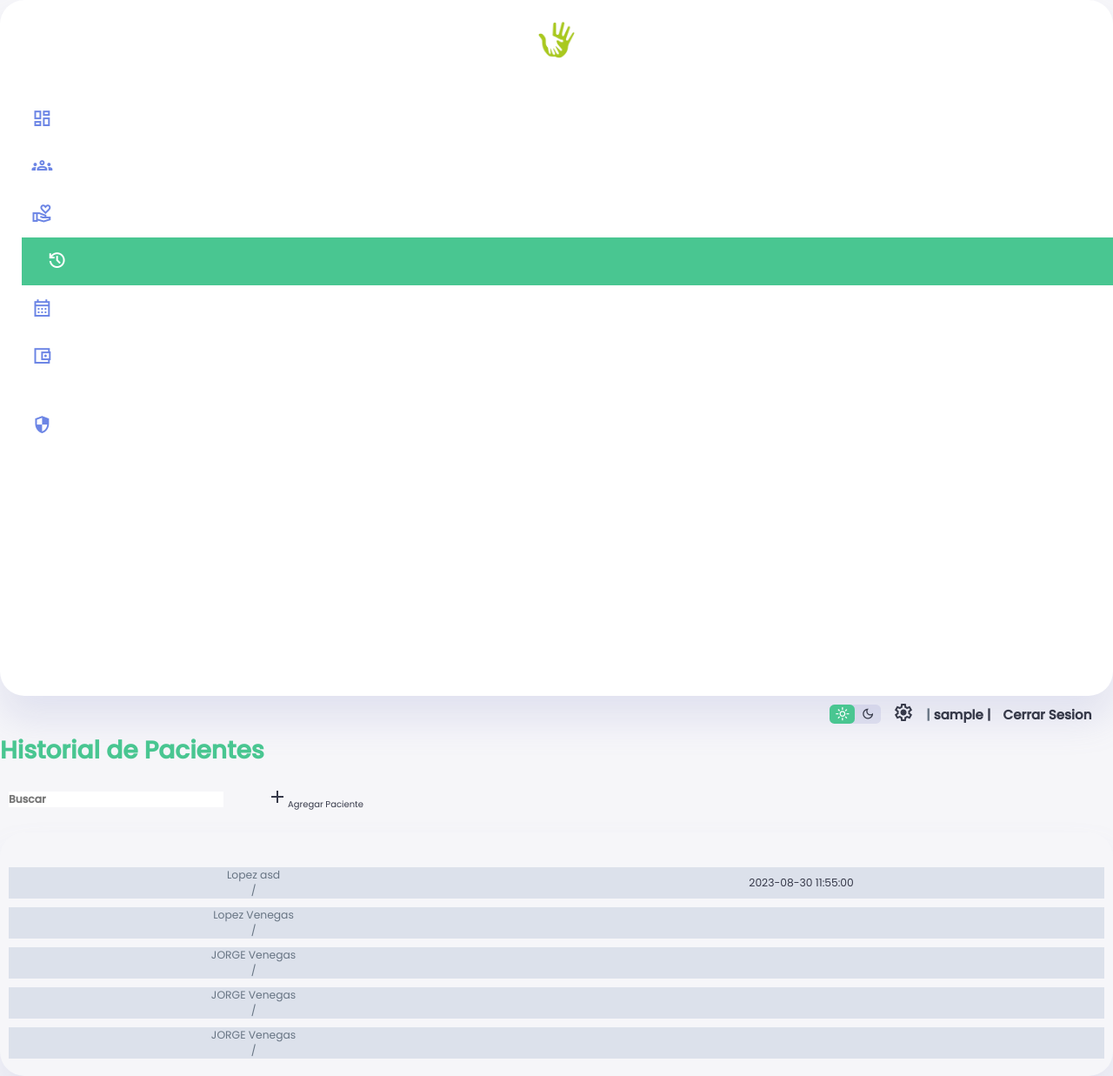
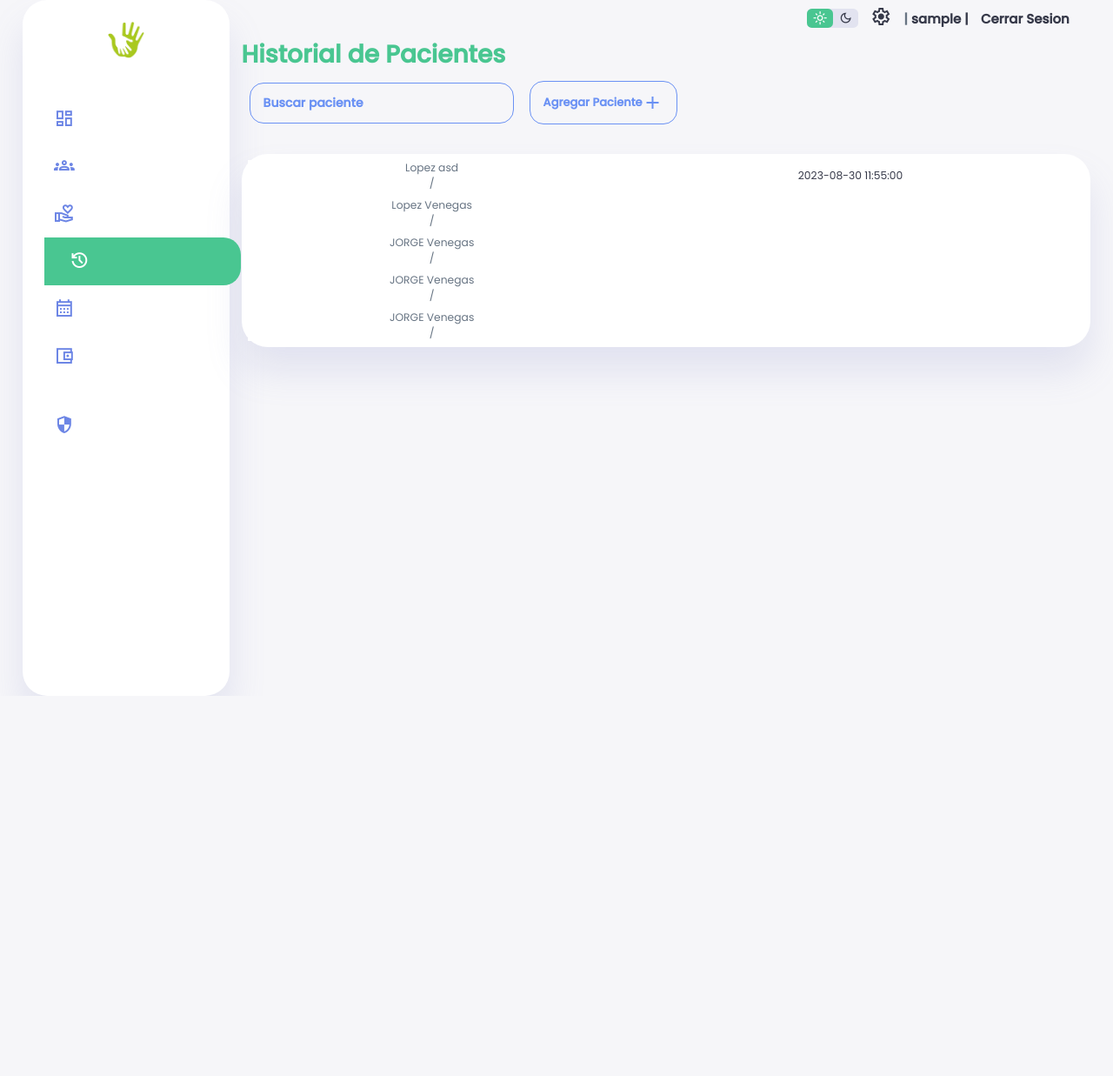
Before and after one commit to JorgeVenegasPe/Contigo-Voy, a PHP site: page /Vista/Historial.php in a window 1280 px wide; the page is wider, and only the part inside the window is pictured. Shown: that part at 87% size. After the commit the page ends 800 px from the top of that part, so only its background shows below. Run offline with PHP 8.4, Linux system fonts and the light colour scheme; the visitor is signed in with stand-in values (Sample User, id 1); data comes from the database, SQL or seed files in the repository; data that the repository does not hold is empty.

Commit message:
Add: styles into historial.php

```diff
--- a/Issets/css/historial.css
+++ b/Issets/css/historial.css
@@ -0,0 +1,200 @@
+/*---Para ubicar el side navbar y la vista de forma correcta---*/
+.containerTotal{
+    display: grid;
+    width: 96%;
+    margin: 0 auto;
+    gap: 1rem;
+    grid-template-columns: 17rem auto;
+}
+/*----------------Estilos de la casilla de buscar--------------*/
+.input-group input{
+	width: auto;
+	padding: 12px 15px;
+	border-radius: 15px;
+    font-weight: bold;
+    font-size: 14px;
+	background-color: transparent;
+    color: var(--color-warning);
+    outline: 1px solid var(--color-warning);
+    height: 100%;
+    transition: color 1s;
+}
+.input-group input::placeholder{
+    color: var(--color-warning);
+}
+/*------------Estilos del boton de agregar paciente------------*/
+.button {
+    display: flex;
+    justify-content: center;
+    align-items: center;
+    font-weight: bold;
+    font-size: 13px;
+    background-color: transparent;
+    color: var(--color-warning);
+    cursor: pointer;
+    border-radius: 15px ;
+    border: 0.1em var(--color-warning); /* Color del borde */
+    padding: 12px 15px;
+    outline: 1px solid var(--color-warning);
+    transition: color 1s;
+}
+.button:hover {
+    color: black;
+    cursor: pointer;
+
+}
+/*------------Estilos del container paciente------------*/
+.container-paciente-tabla{
+    width: 100%;
+    align-items: center;
+    padding-top: 2rem;
+}
+/*-Para cuando cambie a active-------*/
+.container-paciente-tabla.active{
+    display: grid;
+    grid-template-columns: 40% 60%;
+    padding-left: 2rem;
+    padding-right: 2rem;
+    gap: 0rem;
+    width: 100%;
+}
+/*---Container blanco de la izquierda (paciente/fecha)----*/
+.before-details{
+    background-color: var(--color-white);
+    box-shadow: var(--box-shadow);
+    height: 85%;
+    width: 100%;
+    border-radius: 30px;
+}
+.container-paciente-tabla.active .before-details{
+    border-radius: 30px 0px 0px 30px;
+}
+/*-----------Container de la derecha (detalles)------------*/
+.checkout-information {
+    border-left: 10px solid #6a92f4;
+    padding: 10px 10px;
+}
+/*------------Grupo TOP-------------*/
+.top-group{
+    display: flex;
+    flex-direction: row;
+    gap: 20px;
+    justify-content: space-between;
+}
+/*------------Sub grupo de TOP (fecha) Derecha-------------*/
+.date{
+    background-color: #6A92F4;
+    height: 90px;
+    width: 120px;
+    border-radius: 0px 20px;
+    display: flex;
+    align-items: center;
+    justify-content: center;
+    flex-direction: column;
+    color: white;
+}
+.date p{
+    color: white;
+}
+/*----Sub grupo de TOP (nombre,años,historial) Izquierda---*/
+.name{
+    display: flex;
+    flex-direction: column;
+    justify-content: start;
+    align-items: start;
+    gap: 2px;
+    }
+.visual2{
+    color: #6a92f4;
+    font-size: 22px;
+    font-weight: bold;
+}
+/*---Sub grupos del container derecha (diag, trat, etc)----*/
+.ci-input-group {
+    margin-left: 1rem;
+    margin-top: 1rem;
+}
+.ci-input-group .arriba{
+    font-size: 18px;
+    font-weight: 600;
+    color: #8fbbc8;
+}
+.ci-input-group .abajo{
+    font-size: 14px;
+    font-weight: 500;
+    text-align: start;
+}
+.arriba{
+    font-size: 14px;
+    font-weight: 700;
+    text-align: start;
+}
+/*---------Tabla (registros del inicio de la vista)---------*/
+table{
+    width: 100%;
+    margin-top: 0.5rem;
+    max-height: 55%;/*-no se por que pusieron esto PREGUNTAR*/
+    border-spacing: 0.5rem;
+}
+/*----------------Tabla cuando este en active---------------*/
+.container-paciente-tabla.active table {
+    width:100%;
+    margin-top: 1rem;
+    border-spacing: 0;
+}
+.container-paciente-tabla.active table tr.primera-fila td:first-child{
+    border-top-left-radius: 20px !important;
+}
+.container-paciente-tabla.active table td{
+    text-align: start;
+    padding-bottom: 1rem;
+    padding-top: 1rem;
+    border-bottom: 1px solid var(--color-warning);
+    border-top: 1px solid var(--color-warning);
+}
+.container-paciente-tabla.active table tr td:first-child{
+    padding-left: 2rem;
+}
+
+.container-paciente-tabla.active table tr {
+    background-color: #d5e1ef;
+}
+.container-paciente-tabla.active table tr.selected {
+    background-color: #6A92F4;
+    color: white;
+}
+/*---------------Container de detalles paciente-------------*/
+.patient-details {
+    display: none;
+    width: auto;
+    background-color: var(--color-white);
+    max-width: 100%;
+    text-align: center;
+    color: #49c691;
+    border-radius: var(--card-border-radius);
+    margin-top: 1rem;
+    box-shadow: var(--box-shadow);
+    animation: fadeIn 0.5s ease-in-out;
+    border-radius: 0px 30px 30px 0px;
+}
+/*-------------------Botones verdes config------------------*/
+.BUT {
+    justify-content: flex-end;
+    display: flex;
+}
+.green-button{
+    width: 130px;
+    height: 30px;
+    border-radius: 30px;
+    font-size: 10.2px;
+    background-color: #52C291;
+    color: white;
+}
+.green-button:hover{
+    color: var(--color-dark);
+    font-weight: 700;
+    cursor: pointer;
+    background-color: var(--color-white);
+    border: 1.5px solid var(--color-primary);
+    transition: all 0.5s ease-in-out;
+}
--- a/Vista/Historial.php
+++ b/Vista/Historial.php
@@ -16,68 +16,6 @@
     <script src="https://code.jquery.com/jquery-3.6.0.min.js"></script>
     <title>Datos de Paciente</title>
 </head>
-<style>
-    .checkout-information {
-     padding:10px;
-     width: 102%;
-    height: 105%;
-}
-    .container-paciente-tabla.active{
-        margin: 10px;
-    gap :0.1rem;
-    }
-    .container-paciente-tabla{
-        border-radius: var(--card-border-radius);
-        margin-top: 1rem;
-        box-shadow: var(--box-shadow);
-        animation: fadeIn 0.5s ease-in-out;
-        padding: 10px;
-    }
-    tr {
-    background-color: var(--color-info-light);
-    border-radius: 40px;
-}
-.div-hora{
-    display: flex;
-    align-items: center;
-    background-color: #6A92F4;
-    color: white;
-    justify-content: center;
-}
-.visual2{ /*Nueva clase creada para el formulario - Hans */
-    color: #89BEF5; /*Añadi un cambio de color - Hans */
-    font-size: 22px;
-    font-weight: bold;
-}
-table {
-    width: 100%;
-    border-collapse: separate;
-    border-spacing: 0 10px;
-    margin-top: 20px;
-    max-height: 55%;
-}
-.patient-details {
-        display: none;
-        width: 100%;
-        min-width: 700px;
-        text-align: center;
-        color: #49c691;
-        border-radius: var(--card-border-radius);
-        margin-top: 1rem;
-        box-shadow: var(--box-shadow);
-        animation: fadeIn 0.5s ease-in-out;
-    }
-    .arriba1 {
-        font-size: 24px;
-        font-weight: 700;
-        text-align: start;
-    }
-    .arriba{
-        font-size: 14px;
-        font-weight: 700;
-        text-align: start;
-    }
-</style>
 <body>
 <?php
 require_once("../Controlador/Paciente/ControllerPaciente.php");
@@ -97,19 +35,20 @@
     <h2 style="color: #49c691;">Historial de Pacientes</h2>
     <div class="recent-updates" style="display:flex; flex-direction: row; gap:20px; align-items: center; padding: 10px 0px 0px 10px">
         <div class="input-group">
-  	        <input type="text" style="background-color: White;" placeholder="Buscar"  class="input" required></input>
+  	        <input type="text" placeholder="Buscar paciente"  class="input" required></input>
         </div>
-        <a class="button" style="padding:10px 30px; font-size:10px;" href="RegPaciente.php">
-            <span class="material-symbols-sharp">add</span>Agregar Paciente
+        <a class="button" href="RegPaciente.php">
+           Agregar Paciente  <span class="material-symbols-sharp">add</span>
         </a>
     </div>
 
     <div class="container-paciente-tabla">
+        <div class="before-details">
         <table>
             <?php if (!empty($patients)) : ?>
-                <?php foreach ($patients as $patient) : ?>
+                <?php foreach ($patients as $index => $patient) : ?>
                     <tbody>
-                        <tr>
+                        <tr <?php if ($index === 0) echo 'class="primera-fila"'; ?>>
                             <td>
                                 <a style="cursor:pointer"
                                     class="show-info"
@@ -131,8 +70,8 @@
                 <?php endforeach;?>
             <?php endif;?>
         </table>
-        <div class="details" style="display: flex; flex-direction:row">
-        <div class="line"></div>
+        </div>
+        <div class="details">
         <div class="patient-details">
 
         </div>
@@ -218,35 +157,35 @@
 
             <div style="display:grid; flex-direction:row; gap:10px;">
                 <div class="checkout-information">
-                    <div class="input-group3">
-                        <div>
+                    <div class="top-group">
+                        <div class="name">
                             <h2 class="visual2">${nombres}</h2>
                             <p class="arriba">${edad} años, ${FechaInicioCita || 'Aun no hay cita'}</p>
-                            <button type="button" id="butto">Ver Historial Medico</button>
+                            <button type="button" class="green-button" id="butto">Ver Historial Medico</button>
                         </div>
                         <div class="date">
-                            <h2 style="color: white;" >20/07</h2>
-                            <p style="color: white;" >Próxima Consulta</p>
+                            <h2>20/07</h2>
+                            <p>Próxima Consulta</p>
                         </div>
                     </div>
-                    <div class="input-group">
-                        <h2 class="arriba1" for="#">Diagnostico </h2>
-                        <p class="arriba">${diagnostico || 'Aun no hay cita'}</p>
+                    <div class="ci-input-group">
+                        <h2 class="arriba" for="#">Diagnostico </h2>
+                        <p class="abajo">${diagnostico || 'Aun no hay cita'}</p>
                     </div>
-                    <div class="input-group">
-                        <h2 class="arriba1" for="#">Tratamiento </h2>
-                        <p class="arriba">${tratamiento || 'Aun no hay cita'}</p>
+                    <div class="ci-input-group">
+                        <h2 class="arriba" for="#">Tratamiento </h2>
+                        <p class="abajo">${tratamiento || 'Aun no hay cita'}</p>
                     </div>
-                    <div class="input-group">
-                        <h2 class="arriba1" for="#">Medicamentos </h2>
-                        <p class="arriba">${medicamentosprescritos || 'Aun no hay cita'}</p>
+                    <div class="ci-input-group">
+                        <h2 class="arriba" for="#">Medicamentos </h2>
+                        <p class="abajo">${medicamentosprescritos || 'Aun no hay cita'}</p>
                     </div>
-                    <div class="input-group">
-                        <h2 class="arriba1" for="#">Primera cita </h2>
-                        <p class="arriba">${FechaInicioCita || 'Aun no hay cita'}</p>
+                    <div class="ci-input-group">
+                        <h2 class="arriba" for="#">Primera cita </h2>
+                        <p class="abajo">${FechaInicioCita || 'Aun no hay cita'}</p>
                     </div>
                     <div class="BUT">
-                        <button type="button" id="button2">Nueva Entrada</button>
+                        <button type="button" class="green-button" id="button2">Nueva Entrada</button>
                     </div>
                 </div>
             </div>
```
